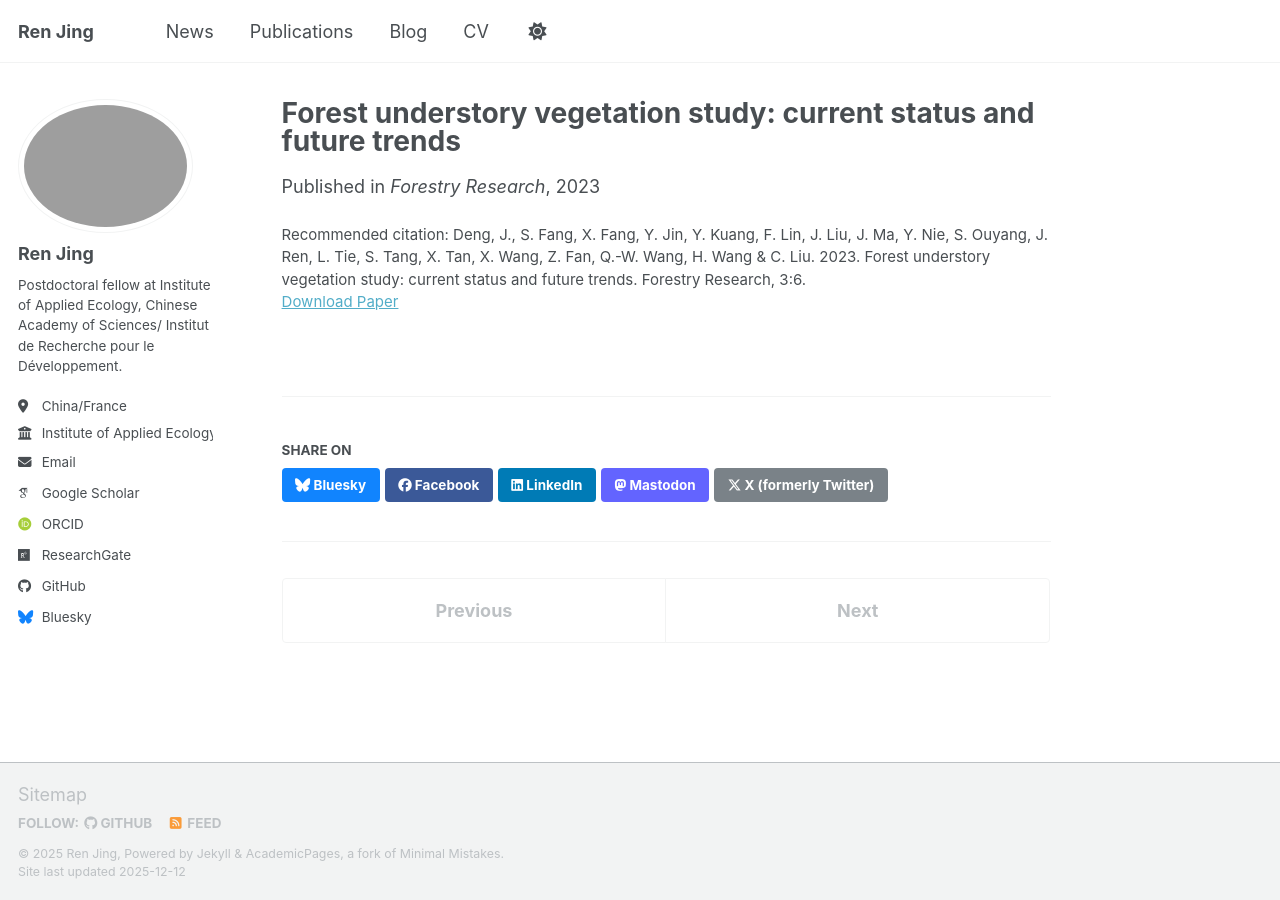
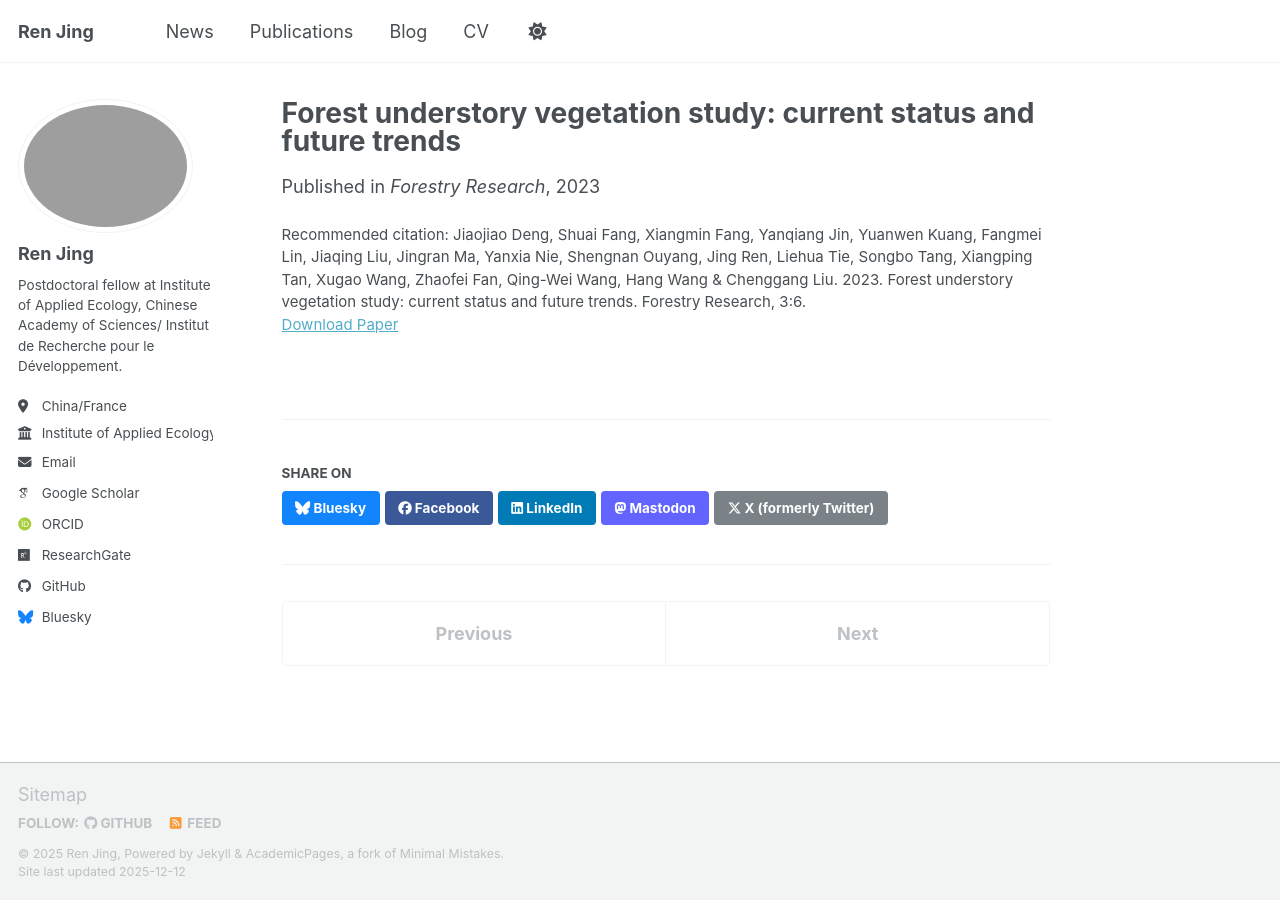
Before and after one commit to Renjing1009/Renjing1009.github.io, a Jekyll site: the page built from _publications/2023-06-01-forest-understory-vegetation-review.md, in a window 1280 px wide. Built offline with Jekyll 4.4.1, drawn with Linux system fonts in a browser that asks for light colours; some web fonts are replaced; a script bundle is joined from its source files by our own code; library files that are not in the unit come from our copies.

Commit message:
2023-06-01-forest-understory-vegetation-review.md

```diff
--- a/_publications/2023-06-01-forest-understory-vegetation-review.md
+++ b/_publications/2023-06-01-forest-understory-vegetation-review.md
@@ -6,5 +6,5 @@ date: 2023-06-01
 venue: "Forestry Research"
 paperurl: /files/Deng_2023_ForestryResearch_understory_vegetation.pdf
 excerpt: "This review synthesizes research on forest understory vegetation, highlighting its roles in ecosystem functioning and outlining future research priorities under global change and forest management."
-citation: "Deng, J., S. Fang, X. Fang, Y. Jin, Y. Kuang, F. Lin, J. Liu, J. Ma, Y. Nie, S. Ouyang, J. Ren, L. Tie, S. Tang, X. Tan, X. Wang, Z. Fan, Q.-W. Wang, H. Wang & C. Liu. 2023. Forest understory vegetation study: current status and future trends. Forestry Research, 3:6."
+citation: "Jiaojiao Deng, Shuai Fang, Xiangmin Fang, Yanqiang Jin, Yuanwen Kuang, Fangmei Lin, Jiaqing Liu, Jingran Ma, Yanxia Nie, Shengnan Ouyang, Jing Ren, Liehua Tie, Songbo Tang, Xiangping Tan, Xugao Wang, Zhaofei Fan, Qing-Wei Wang, Hang Wang & Chenggang Liu. 2023. Forest understory vegetation study: current status and future trends. Forestry Research, 3:6."
 ---
```
